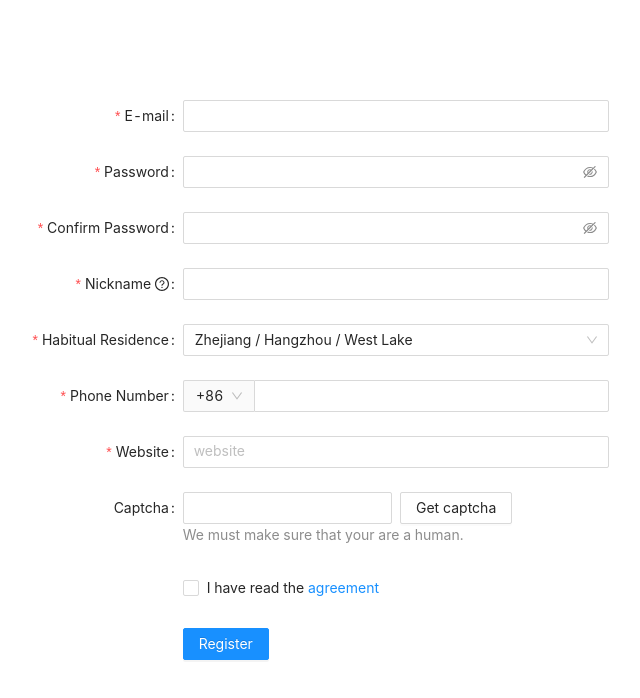
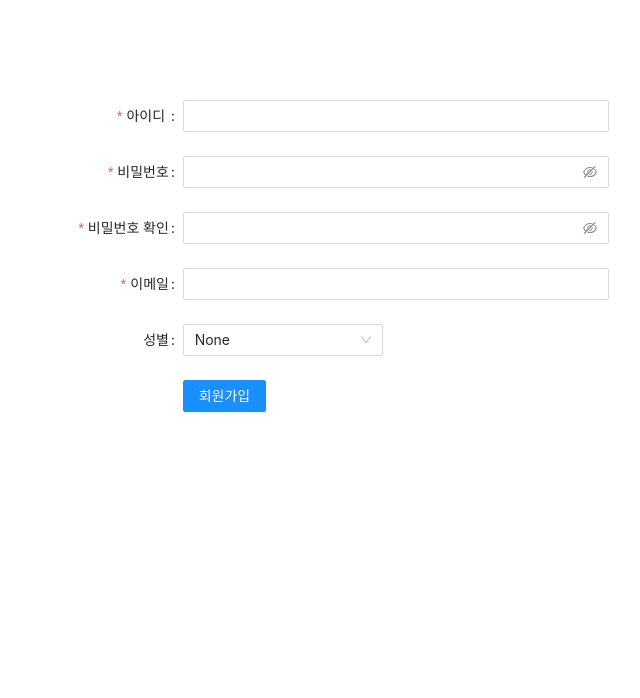
Before and after one commit to surealyeun/hhh, a React (Create React App) app in the folder frontend/hhh/: page /register in a window 1280 px wide. Shown: the top 698 px of the page, without its empty margins (244-884 px from the left). Built offline with nearby package versions, Linux system fonts and the light colour scheme; the HTML template or start-up script is replaced by a standard one.

Commit message:
[20200424 임희선] 회원가입 완료

```diff
--- a/frontend/hhh/src/App.tsx
+++ b/frontend/hhh/src/App.tsx
@@ -19,7 +19,7 @@ function App() {
           <Route path="/" exact component={Main} />
           <Route path="/feedList" component={FeedList} />
           <Route path="/feedDetail" component={FeedDetail} />
-          <Route path="/spotList" component={ScrollCard} />
+          <Route path="/spotList/:area" component={ScrollCard} />
           <Route path="/place/:id" component={PlaceDetail} />
           <Route path="/store/:id" component={StoreDetail} />
           <Route path="/userinfo" component={userInfo} />
--- a/frontend/hhh/src/components/hotPlace/ScrollCard2.js
+++ b/frontend/hhh/src/components/hotPlace/ScrollCard2.js
@@ -3,7 +3,6 @@ import GuCard from "./GuCard";
 import axios from "axios";
 import CardPlace from "./CardPlace";
 import CardStore from "./CardStore";
-import Scrollable from "hide-scrollbar-react";
 import "./ScrollCard2.scss";
 
 class ScrollCard2 extends React.Component {
@@ -33,6 +32,7 @@ class ScrollCard2 extends React.Component {
   }
 
   render() {
+    console.log(window.location.href.split('/')[4])
     return (
       <div className="scrollContainer">
         <div className="logo">
--- /dev/null
+++ b/frontend/hhh/src/components/user/Profile.css
@@ -0,0 +1,6 @@
+@import 'antd/dist/antd.css';
+
+.avatar-uploader > .ant-upload {
+  width: 128px;
+  height: 128px;
+}
--- /dev/null
+++ b/frontend/hhh/src/components/user/Profile.js
@@ -0,0 +1,87 @@
+import React from "react";
+
+import { Upload, message } from "antd";
+import { LoadingOutlined, PlusOutlined } from "@ant-design/icons";
+
+function getBase64(img, callback) {
+  const reader = new FileReader();
+  reader.addEventListener("load", () => callback(reader.result));
+  reader.readAsDataURL(img);
+}
+
+function beforeUpload(file) {
+  const isJpgOrPng = file.type === "image/jpeg" || file.type === "image/png";
+  if (!isJpgOrPng) {
+    message.error("You can only upload JPG/PNG file!");
+  }
+  const isLt2M = file.size / 1024 / 1024 < 2;
+  if (!isLt2M) {
+    message.error("Image must smaller than 2MB!");
+  }
+  return isJpgOrPng && isLt2M;
+}
+
+class Avatar extends React.Component {
+  state = {
+    loading: false,
+  };
+
+  handleChange = (info) => {
+    if (info.file.status === "uploading") {
+      this.setState({ loading: true });
+      return;
+    }
+    if (info.file.status === "done") {
+      // Get this url from response in real world.
+      getBase64(info.file.originFileObj, (imageUrl) =>
+        this.setState({
+          imageUrl,
+          loading: false,
+        })
+      );
+    }
+  };
+
+//   handleAPI = (imageUrl) => {
+//     axios
+//     .put(updateUrl, {
+//       username: this.state.username,
+//       password: this.state.password,
+//       email: this.state.email,
+//       first_name: this.state.first_name,
+//       last_name: this.state.last_name,
+//     })
+//     .then((response) => console.timeLog(response))
+//     .catch((err) => console.timeLog(err));
+//   }
+
+  render() {
+    const uploadButton = (
+      <div>
+        {this.state.loading ? <LoadingOutlined /> : <PlusOutlined />}
+        <div className="ant-upload-text">Upload</div>
+      </div>
+    );
+    const { imageUrl } = this.state;
+    return (
+      <Upload
+        name="avatar"
+        listType="picture-card"
+        className="avatar-uploader"
+        showUploadList={false}
+        action="https://www.mocky.io/v2/5cc8019d300000980a055e76"
+        beforeUpload={beforeUpload}
+        onChange={this.handleChange}
+      >
+        {imageUrl ? (
+          <img src={imageUrl} alt="avatar" style={{ width: "100%" }} />
+        ) : (
+          uploadButton
+        )}
+        { imageUrl ? console.log(imageUrl) : null }
+      </Upload>
+    );
+  }
+}
+
+export default Avatar;
--- a/frontend/hhh/src/components/user/Register.js
+++ b/frontend/hhh/src/components/user/Register.js
@@ -1,55 +1,13 @@
-import React, { useState } from "react";
-import {
-  Form,
-  Input,
-  Tooltip,
-  Cascader,
-  Select,
-  Row,
-  Col,
-  Checkbox,
-  Button,
-  AutoComplete,
-} from "antd";
-import { QuestionCircleOutlined } from "@ant-design/icons";
+import React from "react";
+import axios from "axios";
+import { useHistory } from "react-router-dom";
+import { Form, Input, Select, Row, Col, Button } from "antd";
 import "./Register.scss";
+import Profile from "./Profile";
 
 const { Option } = Select;
-const AutoCompleteOption = AutoComplete.Option;
-const residences = [
-  {
-    value: "zhejiang",
-    label: "Zhejiang",
-    children: [
-      {
-        value: "hangzhou",
-        label: "Hangzhou",
-        children: [
-          {
-            value: "xihu",
-            label: "West Lake",
-          },
-        ],
-      },
-    ],
-  },
-  {
-    value: "jiangsu",
-    label: "Jiangsu",
-    children: [
-      {
-        value: "nanjing",
-        label: "Nanjing",
-        children: [
-          {
-            value: "zhonghuamen",
-            label: "Zhong Hua Men",
-          },
-        ],
-      },
-    ],
-  },
-];
+const registerUrl = `http://13.125.113.171:8000/users/`;
+
 const formItemLayout = {
   labelCol: {
     xs: {
@@ -81,41 +39,24 @@ const tailFormItemLayout = {
   },
 };
 
+function onChange(value) {
+  console.log(`selected ${value}`);
+}
+
 const Register = () => {
   const [form] = Form.useForm();
+  let history = useHistory();
 
-  const onFinish = (values) => {
-    console.log("Received values of form: ", values);
+  const onFinish = async (values) => {
+    console.log(values);
+    await axios.post(registerUrl, values).then((resp) => {
+      if (resp.status === 201) {
+        sessionStorage.setItem("username", values.username);
+        history.push("/");
+      }
+    });
   };
 
-  const prefixSelector = (
-    <Form.Item name="prefix" noStyle>
-      <Select
-        style={{
-          width: 70,
-        }}
-      >
-        <Option value="86">+86</Option>
-        <Option value="87">+87</Option>
-      </Select>
-    </Form.Item>
-  );
-  const [autoCompleteResult, setAutoCompleteResult] = useState([]);
-
-  const onWebsiteChange = (value) => {
-    if (!value) {
-      setAutoCompleteResult([]);
-    } else {
-      setAutoCompleteResult(
-        [".com", ".org", ".net"].map((domain) => `${value}${domain}`)
-      );
-    }
-  };
-
-  const websiteOptions = autoCompleteResult.map((website) => ({
-    label: website,
-    value: website,
-  }));
   return (
     <div className="registerContainer">
       <Form
@@ -123,52 +64,43 @@ const Register = () => {
         form={form}
         name="register"
         onFinish={onFinish}
-        initialValues={{
-          residence: ["zhejiang", "hangzhou", "xihu"],
-          prefix: "86",
-        }}
         scrollToFirstError
       >
         <Form.Item
-          name="email"
-          label="E-mail"
+          name="username"
+          label={<span>아이디&nbsp;</span>}
           rules={[
             {
-              type: "email",
-              message: "The input is not valid E-mail!",
-            },
-            {
               required: true,
-              message: "Please input your E-mail!",
+              message: "아이디를 입력해주세요!",
+              whitespace: true,
             },
           ]}
         >
           <Input />
         </Form.Item>
-
         <Form.Item
           name="password"
-          label="Password"
+          label="비밀번호"
           rules={[
             {
               required: true,
-              message: "Please input your password!",
+              message: "비밀번호를 입력해주세요!",
             },
           ]}
           hasFeedback
         >
           <Input.Password />
         </Form.Item>
-
         <Form.Item
           name="confirm"
-          label="Confirm Password"
+          label="비밀번호 확인"
           dependencies={["password"]}
           hasFeedback
           rules={[
             {
               required: true,
-              message: "Please confirm your password!",
+              message: "비밀번호를 다시 입력해주세요!",
             },
             ({ getFieldValue }) => ({
               validator(rule, value) {
@@ -176,133 +108,49 @@ const Register = () => {
                   return Promise.resolve();
                 }
 
-                return Promise.reject(
-                  "The two passwords that you entered do not match!"
-                );
+                return Promise.reject("비밀번호가 맞지 않아요!");
               },
             }),
           ]}
         >
           <Input.Password />
         </Form.Item>
-
         <Form.Item
-          name="nickname"
-          label={
-            <span>
-              Nickname&nbsp;
-              <Tooltip title="What do you want others to call you?">
-                <QuestionCircleOutlined />
-              </Tooltip>
-            </span>
-          }
+          name="email"
+          label="이메일"
           rules={[
             {
+              type: "email",
+              message: "이메일의 형식이 맞지 않아요!",
+            },
+            {
               required: true,
-              message: "Please input your nickname!",
-              whitespace: true,
+              message: "이메일을 입력해주세요.",
             },
           ]}
         >
           <Input />
         </Form.Item>
 
-        <Form.Item
-          name="residence"
-          label="Habitual Residence"
-          rules={[
-            {
-              type: "array",
-              required: true,
-              message: "Please select your habitual residence!",
-            },
-          ]}
-        >
-          <Cascader options={residences} />
+        <Form.Item name="gender" label="성별">
+          <Select
+            showSearch
+            style={{ width: 200 }}
+            onChange={onChange}
+            filterOption={(input, option) =>
+              option.children.toLowerCase().indexOf(input.toLowerCase()) >= 0
+            }
+            defaultValue="none"
+          >
+            <Option value="male">Male</Option>
+            <Option value="female">Female</Option>
+            <Option value="none">None</Option>
+          </Select>
         </Form.Item>
 
-        <Form.Item
-          name="phone"
-          label="Phone Number"
-          rules={[
-            {
-              required: true,
-              message: "Please input your phone number!",
-            },
-          ]}
-        >
-          <Input
-            addonBefore={prefixSelector}
-            style={{
-              width: "100%",
-            }}
-          />
-        </Form.Item>
-
-        <Form.Item
-          name="website"
-          label="Website"
-          rules={[
-            {
-              required: true,
-              message: "Please input website!",
-            },
-          ]}
-        >
-          <AutoComplete
-            options={websiteOptions}
-            onChange={onWebsiteChange}
-            placeholder="website"
-          >
-            <Input />
-          </AutoComplete>
-        </Form.Item>
-
-        <Form.Item
-          label="Captcha"
-          extra="We must make sure that your are a human."
-        >
-          <Row gutter={8}>
-            <Col span={12}>
-              <Form.Item
-                name="captcha"
-                noStyle
-                rules={[
-                  {
-                    required: true,
-                    message: "Please input the captcha you got",
-                  },
-                ]}
-              >
-                <Input />
-              </Form.Item>
-            </Col>
-            <Col span={12}>
-              <Button>Get captcha</Button>
-            </Col>
-          </Row>
-        </Form.Item>
-
-        <Form.Item
-          name="agreement"
-          valuePropName="checked"
-          rules={[
-            {
-              validator: (_, value) =>
-                value
-                  ? Promise.resolve()
-                  : Promise.reject("Should accept agreement"),
-            },
-          ]}
-          {...tailFormItemLayout}
-        >
-          <Checkbox>
-            I have read the <a href="">agreement</a>
-          </Checkbox>
-        </Form.Item>
         <Form.Item {...tailFormItemLayout}>
           <Button type="primary" htmlType="submit">
-            Register
+            회원가입
           </Button>
         </Form.Item>
       </Form>
```
